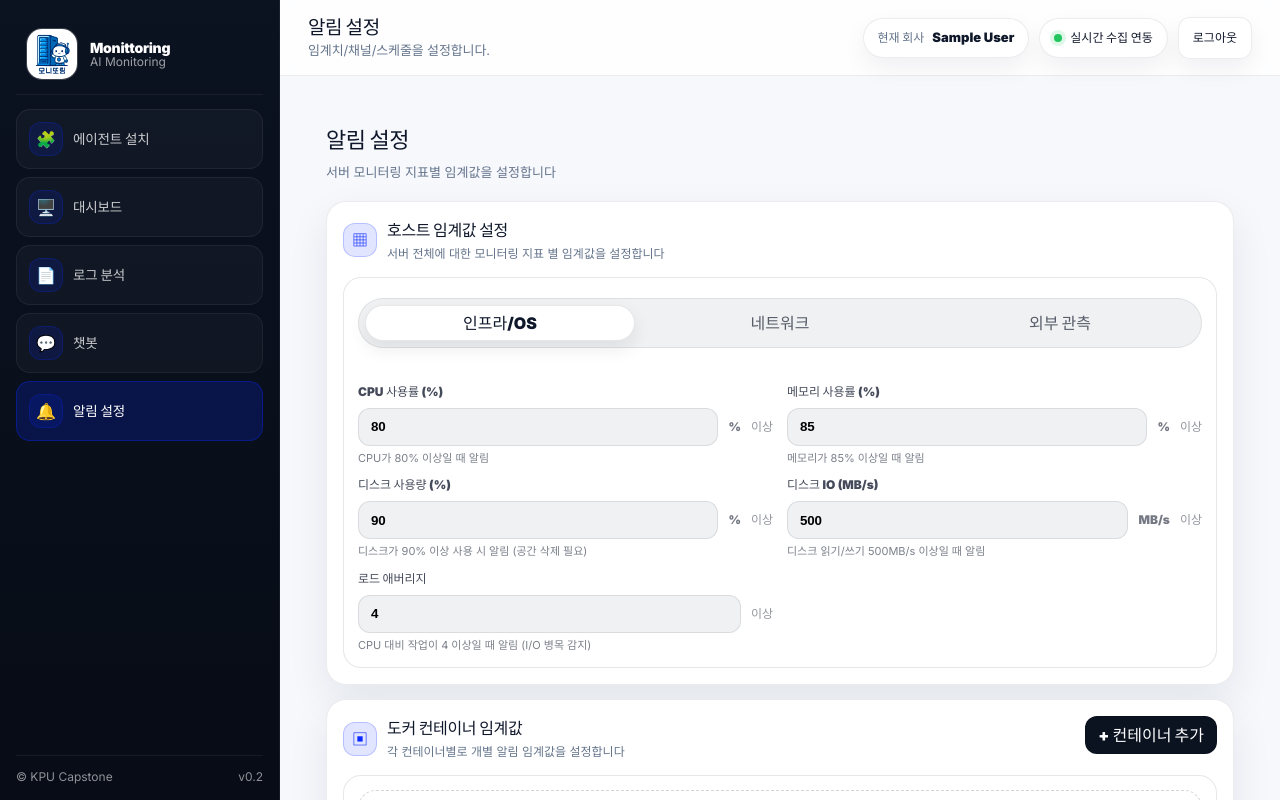
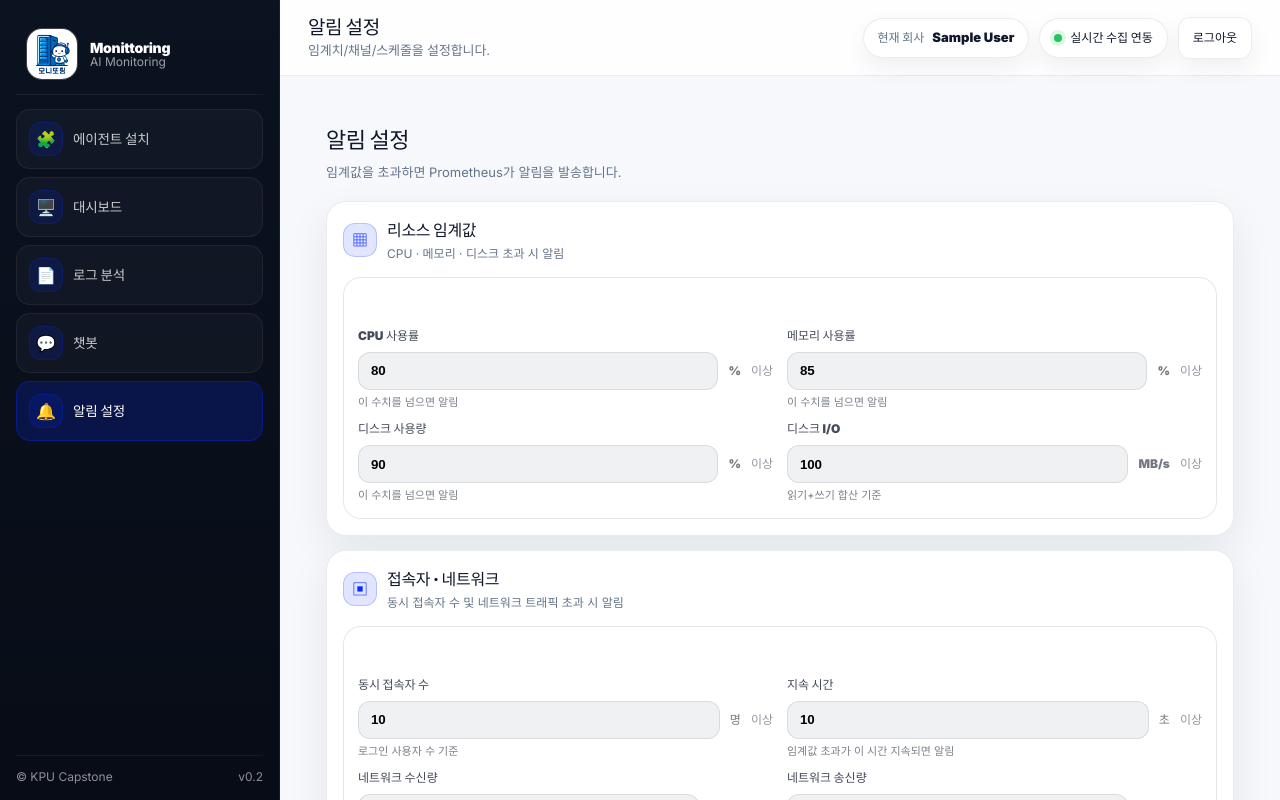
Before and after one commit to KPU-Capstone-2025/frontend, a React (Vite) app: page /alerts in a window 1280 px wide. Shown: the top 800 px of the page. Built offline with nearby package versions, Linux system fonts and the light colour scheme; no server answers; sample sign-in values are in the browser's storage; a web font is replaced by a local one.

Commit message:
알림설정 백엔드 연동 구현 (저장/불러오기)

```diff
--- a/src/pages/Alerts/Alerts.jsx
+++ b/src/pages/Alerts/Alerts.jsx
@@ -1,50 +1,61 @@
-import { useMemo, useState } from "react";
+import { useEffect, useState } from "react";
 import "./alerts.css";
+import { getStoredSession } from "../../services/authStorage.js";
+import { getAlertRules, updateAlertRules } from "../../services/monitoringApi.js";
 
-function uid() {
-  return `${Date.now()}-${Math.random().toString(16).slice(2)}`;
+const MB = 1024 * 1024;
+
+function defaultSettings() {
+  return {
+    cpu: 80,
+    mem: 85,
+    disk: 90,
+    diskIoMb: 100,
+    userCount: 10,
+    netInMb: 10,
+    netOutMb: 10,
+    duration: 10,
+  };
 }
 
-function clampNum(v, min, max) {
+function fromBackend(data) {
+  if (!data) return defaultSettings();
+  return {
+    cpu: data.cpuThreshold ?? 80,
+    mem: data.memoryThreshold ?? 85,
+    disk: data.diskThreshold ?? 90,
+    diskIoMb: Math.round((data.diskIoThreshold ?? 100 * MB) / MB),
+    userCount: data.userCountThreshold ?? 10,
+    netInMb: Math.round((data.networkInThreshold ?? 10 * MB) / MB),
+    netOutMb: Math.round((data.networkOutThreshold ?? 10 * MB) / MB),
+    duration: data.durationSeconds ?? 10,
+  };
+}
+
+function toBackend(settings, companyId) {
+  return {
+    companyId: String(companyId),
+    cpuThreshold: Number(settings.cpu),
+    memoryThreshold: Number(settings.mem),
+    diskThreshold: Number(settings.disk),
+    diskIoThreshold: Number(settings.diskIoMb) * MB,
+    userCountThreshold: Number(settings.userCount),
+    networkInThreshold: Number(settings.netInMb) * MB,
+    networkOutThreshold: Number(settings.netOutMb) * MB,
+    durationSeconds: Number(settings.duration),
+  };
+}
+
+function clamp(v, min, max) {
   const n = Number(v);
   if (!Number.isFinite(n)) return min;
   return Math.max(min, Math.min(max, n));
 }
 
-function SegTabs({ value, onChange, items }) {
-  return (
-    <div className="segTabs" role="tablist" aria-label="알림 탭">
-      {items.map((it) => (
-        <button
-          key={it.key}
-          type="button"
-          className={`segTab ${value === it.key ? "isOn" : ""}`}
-          onClick={() => onChange(it.key)}
-          role="tab"
-          aria-selected={value === it.key}
-        >
-          {it.label}
-        </button>
-      ))}
-    </div>
-  );
-}
-
-function ThresholdField({
-  label,
-  hint,
-  value,
-  onChange,
-  min = 0,
-  max = 100000,
-  step = 1,
-  unit,
-  suffix = "이상",
-}) {
+function Field({ label, hint, value, onChange, min = 0, max = 100000, step = 1, unit }) {
   return (
     <div className="field">
       <div className="fieldLabel">{label}</div>
-
       <div className="inputRow">
         <input
           className="numInput"
@@ -53,489 +64,179 @@ function ThresholdField({
           min={min}
           max={max}
           step={step}
-          onChange={(e) => onChange(clampNum(e.target.value, min, max))}
+          onChange={(e) => onChange(clamp(e.target.value, min, max))}
         />
-
-        {unit ? <span className="unit">{unit}</span> : null}
-        <span className="suffix">{suffix}</span>
+        {unit && <span className="unit">{unit}</span>}
+        <span className="suffix">이상</span>
       </div>
-
-      {hint ? <div className="fieldHint">{hint}</div> : null}
+      {hint && <div className="fieldHint">{hint}</div>}
     </div>
   );
 }
 
-function Panel({ icon, title, sub, right, children }) {
+function Panel({ icon, title, sub, children }) {
   return (
     <section className="panel">
       <div className="panelHead">
-        <div>
         <div className="panelTitleRow">
           <div className="panelIcon">{icon}</div>
           <div>
             <div className="panelTitle">{title}</div>
-              {sub ? <div className="panelSub">{sub}</div> : null}
+            {sub && <div className="panelSub">{sub}</div>}
           </div>
         </div>
       </div>
-
-        {right ? <div className="panelActions">{right}</div> : null}
-      </div>
-
       <div className="cardInner">{children}</div>
     </section>
   );
 }
 
-const TAB_ITEMS = [
-  { key: "infra", label: "인프라/OS" },
-  { key: "network", label: "네트워크" },
-  { key: "external", label: "외부 관측" },
-];
+export default function Alerts() {
+  const session = getStoredSession();
+  const companyId = session?.companyId || session?.id || "";
 
-function defaultHostThresholds() {
-  return {
-    infra: {
-      cpu: 80,
-      mem: 85,
-      disk: 90,
-      diskIO: 500,
-      loadAvg: 4,
-    },
-    network: {
-      tcpEstablished: 1000,
-      tcpTimeWait: 500,
-      tcpCloseWait: 100,
-      netIn: 1000,
-      netOut: 1000,
-      inboundSyn: 10000,
-    },
-    external: {
-      responseMs: 1000,
-      http5xxRate: 5,
-      healthCheck: true,
-    },
-  };
-}
+  const [settings, setSettings] = useState(defaultSettings());
+  const [original, setOriginal] = useState(defaultSettings());
+  const [loading, setLoading] = useState(true);
+  const [saving, setSaving] = useState(false);
+  const [saveMsg, setSaveMsg] = useState("");
+  const [error, setError] = useState("");
 
-function defaultContainerThresholds() {
-  return {
-    infra: {
-      cpu: 80,
-      mem: 85,
-      disk: 90,
-      diskIO: 500,
-      loadAvg: 4,
-    },
-    network: {
-      tcpEstablished: 1000,
-      tcpTimeWait: 500,
-      tcpCloseWait: 100,
-      netIn: 1000,
-      netOut: 1000,
-      inboundSyn: 10000,
-    },
-    external: {
-      responseMs: 1000,
-      http5xxRate: 5,
-      healthCheck: true,
-    },
-  };
-}
+  useEffect(() => {
+    if (!companyId) return;
+    setLoading(true);
+    getAlertRules(companyId)
+      .then((data) => {
+        const s = fromBackend(data);
+        setSettings(s);
+        setOriginal(s);
+      })
+      .catch(() => {})
+      .finally(() => setLoading(false));
+  }, [companyId]);
 
-function HostThresholdForm({ tab, value, onChange }) {
-  if (tab === "infra") {
-    return (
-      <>
-        <div className="grid2">
-          <ThresholdField
-            label="CPU 사용률 (%)"
-            value={value.infra.cpu}
-            min={1}
-            max={100}
-            unit="%"
-            hint="CPU가 80% 이상일 때 알림"
-            onChange={(v) =>
-              onChange({
-                ...value,
-                infra: { ...value.infra, cpu: v },
-              })
-            }
-          />
-
-          <ThresholdField
-            label="메모리 사용률 (%)"
-            value={value.infra.mem}
-            min={1}
-            max={100}
-            unit="%"
-            hint="메모리가 85% 이상일 때 알림"
-            onChange={(v) =>
-              onChange({
-                ...value,
-                infra: { ...value.infra, mem: v },
-              })
-            }
-          />
-        </div>
-
-        <div className="grid2">
-          <ThresholdField
-            label="디스크 사용량 (%)"
-            value={value.infra.disk}
-            min={1}
-            max={100}
-            unit="%"
-            hint="디스크가 90% 이상 사용 시 알림 (공간 삭제 필요)"
-            onChange={(v) =>
-              onChange({
-                ...value,
-                infra: { ...value.infra, disk: v },
-              })
-            }
-          />
-
-          <ThresholdField
-            label="디스크 IO (MB/s)"
-            value={value.infra.diskIO}
-            min={1}
-            max={100000}
-            unit="MB/s"
-            hint="디스크 읽기/쓰기 500MB/s 이상일 때 알림"
-            onChange={(v) =>
-              onChange({
-                ...value,
-                infra: { ...value.infra, diskIO: v },
-              })
-            }
-          />
-        </div>
-
-        <div className="grid2">
-          <ThresholdField
-            label="로드 애버리지"
-            value={value.infra.loadAvg}
-            min={1}
-            max={128}
-            hint="CPU 대비 작업이 4 이상일 때 알림 (I/O 병목 감지)"
-            onChange={(v) =>
-              onChange({
-                ...value,
-                infra: { ...value.infra, loadAvg: v },
-              })
-            }
-          />
-          <div />
-        </div>
-      </>
-    );
-  }
-
-  if (tab === "network") {
-    return (
-      <>
-        <div className="grid2">
-          <ThresholdField
-            label="TCP ESTABLISHED 연결 수"
-            value={value.network.tcpEstablished}
-            min={1}
-            max={1000000}
-            hint="활성 연결 수가 1000개 이상일 때 알림"
-            onChange={(v) =>
-              onChange({
-                ...value,
-                network: { ...value.network, tcpEstablished: v },
-              })
-            }
-          />
-
-          <ThresholdField
-            label="TCP TIME_WAIT 연결 수"
-            value={value.network.tcpTimeWait}
-            min={1}
-            max={1000000}
-            hint="TIME_WAIT 상태가 500개 이상일 때 알림"
-            onChange={(v) =>
-              onChange({
-                ...value,
-                network: { ...value.network, tcpTimeWait: v },
-              })
-            }
-          />
-        </div>
-
-        <div className="grid2">
-          <ThresholdField
-            label="TCP CLOSE_WAIT 연결 수"
-            value={value.network.tcpCloseWait}
-            min={1}
-            max={1000000}
-            hint="CLOSE_WAIT 상태가 100개 이상일 때 알림 (연결 누수 의심)"
-            onChange={(v) =>
-              onChange({
-                ...value,
-                network: { ...value.network, tcpCloseWait: v },
-              })
-            }
-          />
-
-          <ThresholdField
-            label="네트워크 트래픽 In (MB/s)"
-            value={value.network.netIn}
-            min={1}
-            max={100000}
-            unit="MB/s"
-            hint="수신 트래픽이 1000MB/s 이상일 때 알림 (DDoS 감지)"
-            onChange={(v) =>
-              onChange({
-                ...value,
-                network: { ...value.network, netIn: v },
-              })
-            }
-          />
-        </div>
-
-        <div className="grid2">
-          <ThresholdField
-            label="네트워크 트래픽 Out (MB/s)"
-            value={value.network.netOut}
-            min={1}
-            max={100000}
-            unit="MB/s"
-            hint="송신 트래픽이 1000MB/s 이상일 때 알림"
-            onChange={(v) =>
-              onChange({
-                ...value,
-                network: { ...value.network, netOut: v },
-              })
-            }
-          />
-
-          <ThresholdField
-            label="인바운드 SYN 요청 수"
-            value={value.network.inboundSyn}
-            min={1}
-            max={10000000}
-            hint="초당 10000회 이상일 때 알림 (과도한 스캔/공격 감지)"
-            onChange={(v) =>
-              onChange({
-                ...value,
-                network: { ...value.network, inboundSyn: v },
-              })
-            }
-          />
-        </div>
-      </>
-    );
-  }
-
-  return (
-    <>
-      <div className="grid2">
-        <ThresholdField
-          label="응답 시간 (ms)"
-          value={value.external.responseMs}
-          min={1}
-          max={120000}
-          unit="ms"
-          hint="페이지 응답이 1000ms 이상일 때 알림 (사용자 체감 성능)"
-          onChange={(v) =>
-            onChange({
-              ...value,
-              external: { ...value.external, responseMs: v },
-            })
-          }
-        />
-
-        <ThresholdField
-          label="HTTP 5xx 에러율 (%)"
-          value={value.external.http5xxRate}
-          min={0}
-          max={100}
-          unit="%"
-          hint="서버 에러가 전체 요청의 5% 이상일 때 알림"
-          onChange={(v) =>
-            onChange({
-              ...value,
-              external: { ...value.external, http5xxRate: v },
-            })
-          }
-        />
-      </div>
-
-      {/* 여기 핵심: grid2 안에 넣어서 체크가 왼쪽 컬럼에 딱 붙게 고정 */}
-      <div className="grid2" style={{ marginTop: 10 }}>
-        <div className="checkRowFull">
-          <input
-            type="checkbox"
-            checked={!!value.external.healthCheck}
-            onChange={(e) =>
-              onChange({
-                ...value,
-                external: { ...value.external, healthCheck: e.target.checked },
-              })
-            }
-          />
-
-          <div className="checkTxt">
-            <div className="checkTitle">가용성 체크 활성화</div>
-            <div className="checkSub">
-              서버가 다운되면 알림이 울려요 (Health Check)
-            </div>
-          </div>
-        </div>
-
-        <div />
-      </div>
-    </>
-  );
-}
-
-function ContainerCard({ idx, container, onUpdate, onRemove }) {
-  const [tab, setTab] = useState("infra");
-
-  return (
-    <div className="containerCard">
-      <div className="containerHead">
-        <div className="containerTitle">컨테이너 #{idx + 1}</div>
-        <button
-          type="button"
-          className="iconBtn"
-          aria-label="컨테이너 삭제"
-          onClick={() => onRemove(container.id)}
-          title="삭제"
-        >
-          🗑️
-        </button>
-      </div>
-
-      <div className="nameBlock">
-        <div className="fieldLabel">컨테이너 이름</div>
-        <input
-          className="numInput"
-          type="text"
-          value={container.name}
-          placeholder="예: nginx-web-server"
-          onChange={(e) => onUpdate(container.id, { name: e.target.value })}
-        />
-      </div>
-
-      <SegTabs value={tab} onChange={setTab} items={TAB_ITEMS} />
-
-      <HostThresholdForm
-        tab={tab}
-        value={container.thresholds}
-        onChange={(next) => onUpdate(container.id, { thresholds: next })}
-      />
-    </div>
-  );
-}
-
-export default function Alerts() {
-  const [hostTab, setHostTab] = useState("infra");
-  const [host, setHost] = useState(() => defaultHostThresholds());
-
-  const [containers, setContainers] = useState([]);
-
-  const hasContainers = containers.length > 0;
-
-  const payload = useMemo(() => {
-    return {
-      hostThresholds: host,
-      containerThresholds: containers.map((c) => ({
-        id: c.id,
-        name: c.name,
-        thresholds: c.thresholds,
-      })),
-    };
-  }, [host, containers]);
-
-  function addContainer() {
-    setContainers((prev) => [
-      ...prev,
-      {
-        id: uid(),
-        name: "",
-        thresholds: defaultContainerThresholds(),
-      },
-    ]);
-  }
-
-  function updateContainer(id, patch) {
-    setContainers((prev) =>
-      prev.map((c) => (c.id === id ? { ...c, ...patch } : c))
-    );
-  }
-
-  function removeContainer(id) {
-    setContainers((prev) => prev.filter((c) => c.id !== id));
+  function set(key, val) {
+    setSettings((prev) => ({ ...prev, [key]: val }));
   }
 
   function onCancel() {
-    setHost(defaultHostThresholds());
-    setContainers([]);
-    setHostTab("infra");
+    setSettings(original);
+    setSaveMsg("");
+    setError("");
   }
 
-  function onSave() {
-    console.log("[알림 설정 저장]", payload);
-    alert("설정이 저장됐다고 치자! (지금은 목업이라 콘솔에만 찍어놨어)");
+  async function onSave() {
+    if (!companyId) return;
+    setSaving(true);
+    setSaveMsg("");
+    setError("");
+    try {
+      await updateAlertRules(toBackend(settings, companyId));
+      setOriginal(settings);
+      setSaveMsg("저장되었습니다.");
+    } catch (err) {
+      setError(err?.message || "저장에 실패했습니다.");
+    } finally {
+      setSaving(false);
+    }
+  }
+
+  if (loading) {
+    return (
+      <div className="alertsPage">
+        <div className="alertsWrap">
+          <div className="alertsTitle">알림 설정</div>
+          <div className="alertsDesc">설정을 불러오는 중입니다...</div>
+        </div>
+      </div>
+    );
   }
 
   return (
     <div className="alertsPage">
       <div className="alertsWrap">
         <div className="alertsTitle">알림 설정</div>
-        <div className="alertsDesc">서버 모니터링 지표별 임계값을 설정합니다</div>
+        <div className="alertsDesc">임계값을 초과하면 Prometheus가 알림을 발송합니다.</div>
 
-        <Panel
-          icon="▦"
-          title="호스트 임계값 설정"
-          sub="서버 전체에 대한 모니터링 지표 별 임계값을 설정합니다"
-        >
-          <SegTabs value={hostTab} onChange={setHostTab} items={TAB_ITEMS} />
-          <HostThresholdForm tab={hostTab} value={host} onChange={setHost} />
+        {error && <div className="submitError">{error}</div>}
+        {saveMsg && <div className="saveSuccess">{saveMsg}</div>}
+
+        <Panel icon="▦" title="리소스 임계값" sub="CPU · 메모리 · 디스크 초과 시 알림">
+          <div className="grid2">
+            <Field
+              label="CPU 사용률"
+              unit="%" min={1} max={100}
+              hint="이 수치를 넘으면 알림"
+              value={settings.cpu}
+              onChange={(v) => set("cpu", v)}
+            />
+            <Field
+              label="메모리 사용률"
+              unit="%" min={1} max={100}
+              hint="이 수치를 넘으면 알림"
+              value={settings.mem}
+              onChange={(v) => set("mem", v)}
+            />
+          </div>
+          <div className="grid2">
+            <Field
+              label="디스크 사용량"
+              unit="%" min={1} max={100}
+              hint="이 수치를 넘으면 알림"
+              value={settings.disk}
+              onChange={(v) => set("disk", v)}
+            />
+            <Field
+              label="디스크 I/O"
+              unit="MB/s" min={1} max={100000}
+              hint="읽기+쓰기 합산 기준"
+              value={settings.diskIoMb}
+              onChange={(v) => set("diskIoMb", v)}
+            />
+          </div>
         </Panel>
 
-        <Panel
-          icon="▣"
-          title="도커 컨테이너 임계값"
-          sub="각 컨테이너별로 개별 알림 임계값을 설정합니다"
-          right={
-            <button type="button" className="btn btnBlack" onClick={addContainer}>
-              + 컨테이너 추가
-            </button>
-          }
-        >
-          {hasContainers ? (
-            <div className="dockerList">
-              {containers.map((c, idx) => (
-                <ContainerCard
-                  key={c.id}
-                  idx={idx}
-                  container={c}
-                  onUpdate={updateContainer}
-                  onRemove={removeContainer}
+        <Panel icon="▣" title="접속자 · 네트워크" sub="동시 접속자 수 및 네트워크 트래픽 초과 시 알림">
+          <div className="grid2">
+            <Field
+              label="동시 접속자 수"
+              unit="명" min={1} max={10000}
+              hint="로그인 사용자 수 기준"
+              value={settings.userCount}
+              onChange={(v) => set("userCount", v)}
             />
-              ))}
+            <Field
+              label="지속 시간"
+              unit="초" min={1} max={3600}
+              hint="임계값 초과가 이 시간 지속되면 알림"
+              value={settings.duration}
+              onChange={(v) => set("duration", v)}
+            />
           </div>
-          ) : (
-            <div className="dockerEmpty">
-              <div className="cube">◻</div>
-              <div style={{ fontWeight: 900 }}>설정된 컨테이너가 없습니다</div>
-              <div style={{ fontSize: 12 }}>
-                컨테이너를 추가하여 개별 임계값을 설정하세요
+          <div className="grid2">
+            <Field
+              label="네트워크 수신량"
+              unit="MB/s" min={1} max={100000}
+              hint="인바운드 트래픽 기준"
+              value={settings.netInMb}
+              onChange={(v) => set("netInMb", v)}
+            />
+            <Field
+              label="네트워크 송신량"
+              unit="MB/s" min={1} max={100000}
+              hint="아웃바운드 트래픽 기준"
+              value={settings.netOutMb}
+              onChange={(v) => set("netOutMb", v)}
+            />
           </div>
-            </div>
-          )}
         </Panel>
 
         <div className="footerActions">
-          <button type="button" className="btn" onClick={onCancel}>
+          <button type="button" className="btn" onClick={onCancel} disabled={saving}>
             취소
           </button>
-          <button type="button" className="btn btnPrimary" onClick={onSave}>
-            설정 저장
+          <button type="button" className="btn btnPrimary" onClick={onSave} disabled={saving || !companyId}>
+            {saving ? "저장 중..." : "설정 저장"}
           </button>
         </div>
       </div>
```
Also changed, not shown: src/pages/Alerts/alerts.css (+22 -0 lines), src/services/monitoringApi.js (+12 -0 lines). Lines whose indentation alone changed are shown as unchanged.
